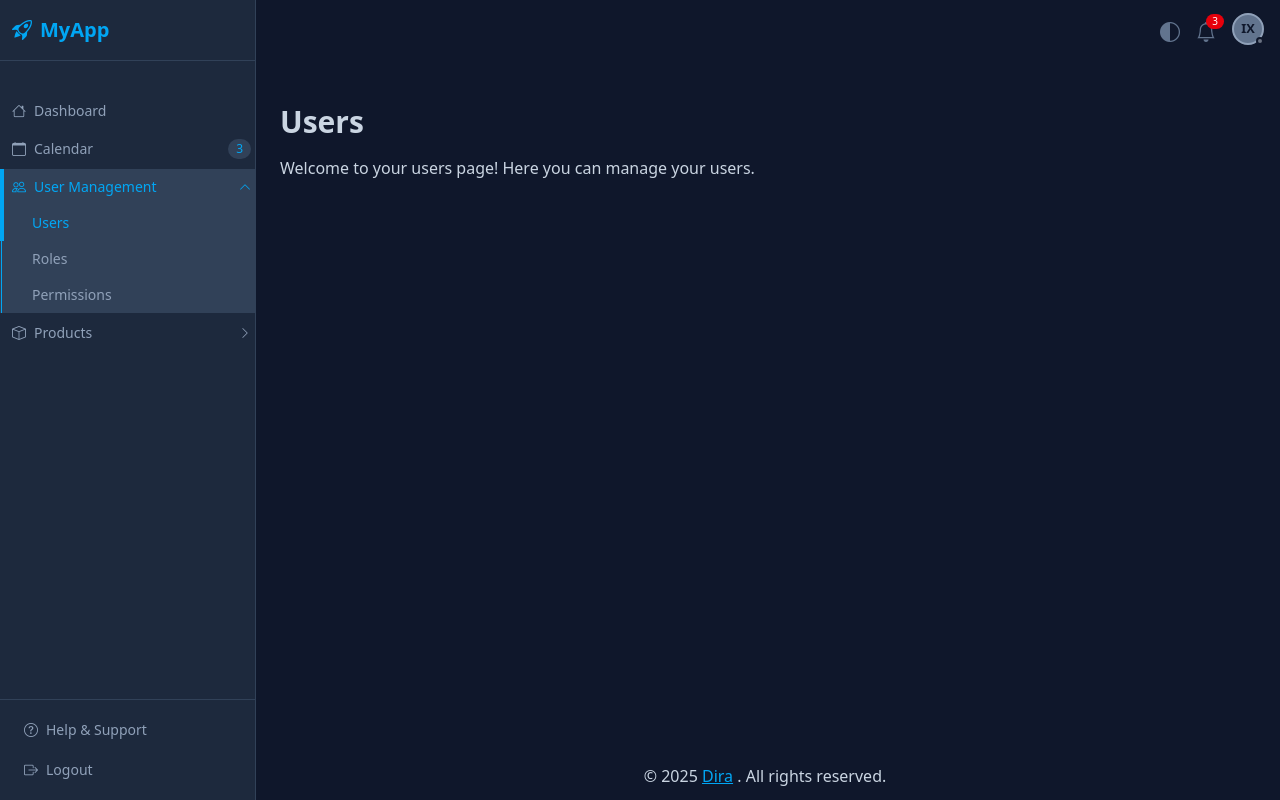
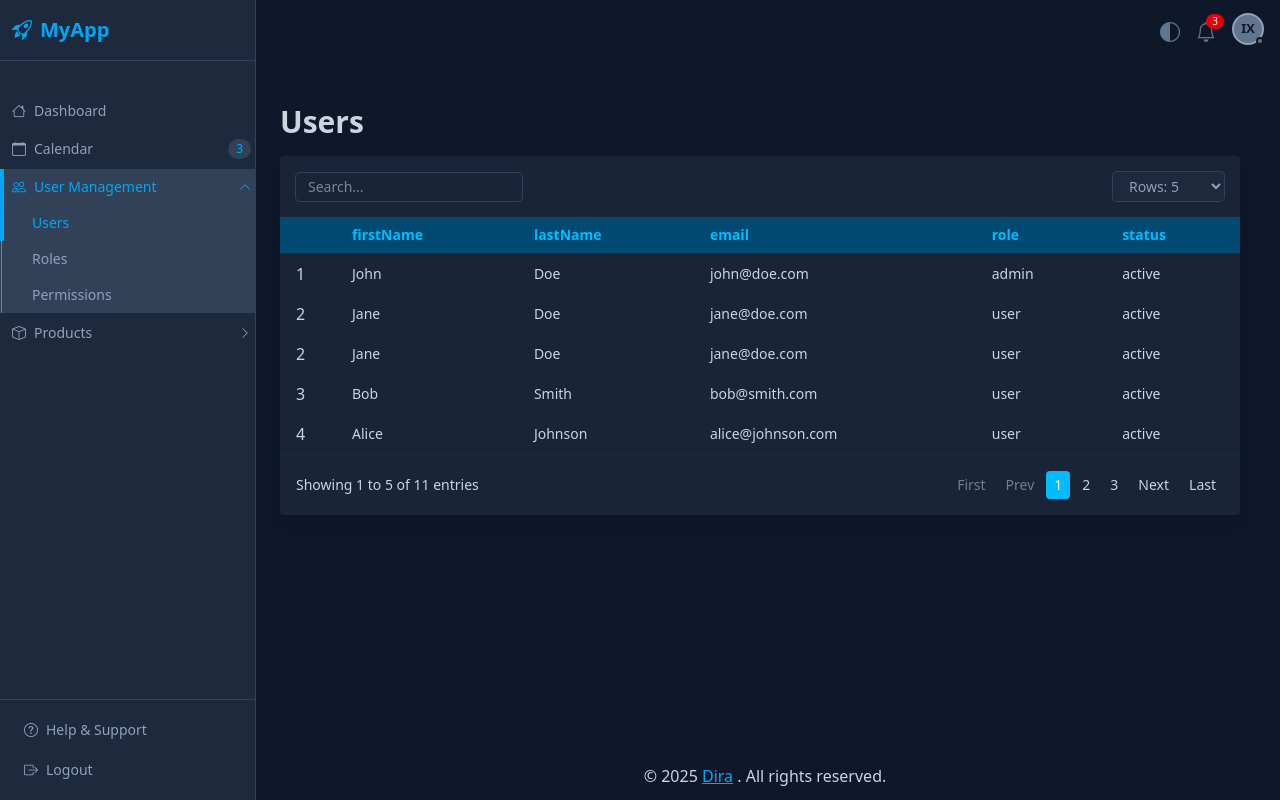
Before and after one commit to issah1554/invomas, a React (Vite) app: page /users in a window 1280 px wide. Built offline with nearby package versions, Linux system fonts and the light colour scheme.

Commit message:
User management

```diff
--- a/src/components/ui/Table.tsx
+++ b/src/components/ui/Table.tsx
@@ -1,10 +1,7 @@
 import React, { useState, useMemo, useEffect, useRef } from "react";
-import { Table, Form, Pagination, Card, Button, Dropdown } from "react-bootstrap";
-import "bootstrap/dist/css/bootstrap.min.css";
-import "bootstrap-icons/font/bootstrap-icons.css";
-import styles from "../../assets/css/CollapsibleTable.module.css";
 
 type Row = { [key: string]: any; id: number };
+
 
 type Props = {
   data: Row[];
@@ -23,7 +20,7 @@ const CollapsibleTable: React.FC<Props> = ({ data, rowsPerPage = 5 }) => {
 
   const columns = data.length > 0 ? Object.keys(data[0]).filter(k => k !== "id") : [];
 
-  // Calculate visible columns dynamically based on table width
+  // Calculate visible columns dynamically
   useEffect(() => {
     const handleResize = () => {
       if (!tableRef.current) return;
@@ -83,64 +80,60 @@ const CollapsibleTable: React.FC<Props> = ({ data, rowsPerPage = 5 }) => {
   };
 
   const rowsPerPageOptions = [5, 10, 25, 50, 100];
-
   const isColumnHidden = (index: number) => index >= visibleColumnsCount;
   const hasHiddenColumns = columns.some((_, index) => isColumnHidden(index));
 
   return (
-    <Card className={`mt-3 ${styles.collapsibleCard}`}>
-      <Card.Header className={`d-flex justify-content-between align-items-center ${styles.tableToolbar}`}>
-        <Form.Control
+    <div className="bg-main-200/80 backdrop-blur-md rounded-sm shadow-lg overflow-hidden mt-4">
+      {/* Toolbar */}
+      <div className="flex justify-between items-center p-4  text-white rounded-t-xl gap-2">
+        <input
           type="text"
           placeholder="Search..."
           value={search}
           onChange={e => setSearch(e.target.value)}
-          className="rounded-pill"
+          className="rounded-sm px-3 py-1 text-sm text-main-800 border-0 ring-main-300 ring focus:ring-2 focus:ring-main-400 focus:border-0 outline-none"
           style={{ maxWidth: "250px" }}
         />
-        <Dropdown>
-          <Dropdown.Toggle variant="outline-secondary btn-sm" className="rounded-pill">
-            Rows: {rowsPerPageOption}
-          </Dropdown.Toggle>
-          <Dropdown.Menu>
-            {rowsPerPageOptions.map(option => (
-              <Dropdown.Item
-                key={option}
-                onClick={() => {
-                  setRowsPerPageOption(option);
-                  setPage(1);
-                }}
-              >
-                {option}
-              </Dropdown.Item>
+
+        <div className="relative inline-block">
+          <select
+            value={rowsPerPageOption}
+            onChange={e => { setRowsPerPageOption(Number(e.target.value)); setPage(1); }}
+            className="bg-main-200 text-main-600 text-sm px-3 py-1 rounded-sm border-0 ring-main-300 ring focus:ring-2 focus:ring-main-400 focus:border-0 outline-none"
+          >
+            {rowsPerPageOptions.map(opt => (
+              <option key={opt} value={opt}>
+                Rows: {opt}
+              </option>
             ))}
-          </Dropdown.Menu>
-        </Dropdown>
-      </Card.Header>
+          </select>
+        </div>
+      </div>
 
-      <Card.Body className="p-0">
-        <Table ref={tableRef} responsive bordered={false} hover className={`mb-0 align-middle ${styles.modernTable}`}>
-          <thead className="table-light">
+      {/* Table */}
+      <div className="overflow-x-auto">
+        <table ref={tableRef} className="min-w-full divide-y divide-main-200">
+          <thead className="bg-primary-100">
             <tr>
-              <th style={{ width: "60px" }}>
+              <th className="px-4 py-2 w-14">
                 {hasHiddenColumns && (
-                  <div className="d-flex align-items-center gap-2">
-                    <h6 className="mb-0">#</h6>
-                    <Button variant="link" size="sm" className={`p-0 ${styles.toggleBtn} ${allExpanded ? styles.open : ""}`} onClick={toggleAllRows}>
+                  <div className="flex items-center gap-2">
+                    <span>#</span>
+                    <button onClick={toggleAllRows} className={`text-main-600 p-1 transform transition-transform ${allExpanded ? "rotate-90" : ""}`}>
                       <i className="bi bi-chevron-right"></i>
-                    </Button>
+                    </button>
                   </div>
                 )}
               </th>
-              {columns.map((col, index) => (
+              {columns.map((col, idx) => (
                 <th
                   key={col}
                   onClick={() => requestSort(col)}
-                  style={{ cursor: "pointer", display: isColumnHidden(index) ? "none" : "table-cell" }}
+                  className={`px-4 py-2 text-left text-primary-600 text-sm font-semibold cursor-pointer ${isColumnHidden(idx) ? "hidden" : ""}`}
                 >
                   {col}{" "}
-                  {sortConfig?.key === col &&
-                    (sortConfig.direction === "asc" ? <i className="bi bi-arrow-up" /> : <i className="bi bi-arrow-down" />)}
+                  {sortConfig?.key === col && (sortConfig.direction === "asc" ? <i className="bi bi-sort-up"></i> : <i className="bi bi-sort-down"></i>)}
                 </th>
               ))}
             </tr>
@@ -150,38 +143,35 @@ const CollapsibleTable: React.FC<Props> = ({ data, rowsPerPage = 5 }) => {
               const isExpanded = expandedRows.has(row.id);
               return (
                 <React.Fragment key={row.id}>
-                  <tr>
-                    <td>
-                      <div className="d-flex align-items-center gap-2">
-                        <h6 className="mb-0">{row.id}</h6>
+                  <tr className="hover:bg-main-300">
+                    <td className="px-4 py-2 align-top">
+                      <div className="flex items-center gap-2">
+                        <span>{row.id}</span>
                         {hasHiddenColumns && (
-                          <Button variant="link" size="sm" className={`p-0 ${styles.toggleBtn} ${isExpanded ? styles.open : ""}`} onClick={() => toggleRow(row.id)}>
+                          <button onClick={() => toggleRow(row.id)} className={`text-main-600 p-1 transform transition-transform ${isExpanded ? "rotate-90" : ""}`}>
                             <i className="bi bi-chevron-right"></i>
-                          </Button>
+                          </button>
                         )}
                       </div>
                     </td>
-                    {columns.map((col, index) => (
-                      <td key={col} style={{ display: isColumnHidden(index) ? "none" : "table-cell" }}>
+                    {columns.map((col, idx) => (
+                      <td key={col} className={`px-4 py-2 text-sm ${isColumnHidden(idx) ? "hidden" : ""}`}>
                         {row[col]}
                       </td>
                     ))}
                   </tr>
                   {isExpanded && (
-                    <tr className={styles.expandedRow}>
-                      <td colSpan={visibleColumnsCount + 1}>
-                        <div className={styles.expandedContent}>
-                          <h6 className="fw-semibold mb-3">Additional Information</h6>
-                          <div className="row">
-                            {columns.map((col, index) => {
-                              if (!isColumnHidden(index)) return null;
-                              return (
-                                <div key={col} className="col-md-6 mb-2">
-                                  <strong>{col}:</strong> {row[col]}
-                                </div>
-                              );
-                            })}
-                          </div>
+                    <tr className="bg-main-50">
+                      <td colSpan={visibleColumnsCount + 1} className="px-4 py-2">
+                        <div className="space-y-2">
+                          {columns.map((col, idx) => {
+                            if (!isColumnHidden(idx)) return null;
+                            return (
+                              <div key={col} className="text-sm">
+                                <span className="font-semibold">{col}:</span> {row[col]}
+                              </div>
+                            );
+                          })}
                         </div>
                       </td>
                     </tr>
@@ -190,26 +180,31 @@ const CollapsibleTable: React.FC<Props> = ({ data, rowsPerPage = 5 }) => {
               );
             })}
           </tbody>
-        </Table>
-      </Card.Body>
+        </table>
+      </div>
 
-      <Card.Footer className="d-flex justify-content-between align-items-center">
+      {/* Footer / Pagination */}
+      <div className="flex justify-between items-center p-4 border-t border-main-200 text-sm">
         <div>
           Showing {((page - 1) * rowsPerPageOption) + 1} to {Math.min(page * rowsPerPageOption, filteredData.length)} of {filteredData.length} entries
         </div>
-        <Pagination className={`mb-0 ${styles.modernPagination}`}>
-          <Pagination.First disabled={page === 1} onClick={() => setPage(1)} />
-          <Pagination.Prev disabled={page === 1} onClick={() => setPage(p => p - 1)} />
+        <div className="flex gap-1">
+          <button disabled={page === 1} onClick={() => setPage(1)} className="px-2 py-1 rounded hover:bg-main-100 disabled:opacity-50">First</button>
+          <button disabled={page === 1} onClick={() => setPage(p => p - 1)} className="px-2 py-1 rounded hover:bg-main-100 disabled:opacity-50">Prev</button>
           {Array.from({ length: totalPages }, (_, i) => (
-            <Pagination.Item key={i + 1} active={i + 1 === page} onClick={() => setPage(i + 1)}>
+            <button
+              key={i + 1}
+              className={`px-2 py-1 rounded ${i + 1 === page ? "bg-primary-600 text-white" : "hover:bg-main-100"}`}
+              onClick={() => setPage(i + 1)}
+            >
               {i + 1}
-            </Pagination.Item>
+            </button>
           ))}
-          <Pagination.Next disabled={page === totalPages} onClick={() => setPage(p => p + 1)} />
-          <Pagination.Last disabled={page === totalPages} onClick={() => setPage(totalPages)} />
-        </Pagination>
-      </Card.Footer>
-    </Card>
+          <button disabled={page === totalPages} onClick={() => setPage(p => p + 1)} className="px-2 py-1 rounded hover:bg-main-100 disabled:opacity-50">Next</button>
+          <button disabled={page === totalPages} onClick={() => setPage(totalPages)} className="px-2 py-1 rounded hover:bg-main-100 disabled:opacity-50">Last</button>
+        </div>
+      </div>
+    </div>
   );
 };
 
--- a/src/features/users/pages/Users.tsx
+++ b/src/features/users/pages/Users.tsx
@@ -1,11 +1,16 @@
 import { AppLayout } from "../../../components/layout/AppLayout";
+import CollapsibleTable from "../../../components/ui/Table";
+import usersData from "../services/users.json"; // adjust the path
 
 export function Users() {
+    // JSON file has { "users": [...] }, so extract the array
+    const users = usersData.users;
+
     return (
         <AppLayout>
             <div className="flex-1 p-6 text-main-700">
                 <h1 className="text-3xl font-bold mb-4">Users</h1>
-                <p>Welcome to your users page! Here you can manage your users.</p>
+                <CollapsibleTable data={users} />
             </div>
         </AppLayout>
     );
--- /dev/null
+++ b/src/features/users/services/users.json
@@ -0,0 +1,92 @@
+{
+    "users": [
+        {
+            "id": 1,
+            "firstName": "John",
+            "lastName": "Doe",
+            "email": "john@doe.com",
+            "role": "admin",
+            "status": "active"
+        },
+        {
+            "id": 2,
+            "firstName": "Jane",
+            "lastName": "Doe",
+            "email": "jane@doe.com",
+            "role": "user",
+            "status": "active"
+        },
+        {
+            "id": 2,
+            "firstName": "Jane",
+            "lastName": "Doe",
+            "email": "jane@doe.com",
+            "role": "user",
+            "status": "active"
+        },
+        {
+            "id": 3,
+            "firstName": "Bob",
+            "lastName": "Smith",
+            "email": "bob@smith.com",
+            "role": "user",
+            "status": "active"
+        },
+        {
+            "id": 4,
+            "firstName": "Alice",
+            "lastName": "Johnson",
+            "email": "alice@johnson.com",
+            "role": "user",
+            "status": "active"
+        },
+        {
+            "id": 5,
+            "firstName": "Charlie",
+            "lastName": "Brown",
+            "email": "charlie@brown.com",
+            "role": "user",
+            "status": "active"
+        },
+        {
+            "id": 6,
+            "firstName": "David",
+            "lastName": "Davis",
+            "email": "david@davis.com",
+            "role": "user",
+            "status": "active"
+        },
+        {
+            "id": 7,
+            "firstName": "Eric",
+            "lastName": "Johnson",
+            "email": "eric@johnson.com",
+            "role": "user",
+            "status": "active"
+        },
+        {
+            "id": 8,
+            "firstName": "Frank",
+            "lastName": "Brown",
+            "email": "frank@brown.com",
+            "role": "user",
+            "status": "active"
+        },
+        {
+            "id": 9,
+            "firstName": "George",
+            "lastName": "Davis",
+            "email": "george@davis.com",
+            "role": "user",
+            "status": "active"
+        },
+        {
+            "id": 10,
+            "firstName": "Henry",
+            "lastName": "Johnson",
+            "email": "henry@johnson.com",
+            "role": "user",
+            "status": "active"
+        }
+    ]
+}
```
Also changed, not shown: src/features/auth/components/LoginForm.tsx (+9 -0 lines).
